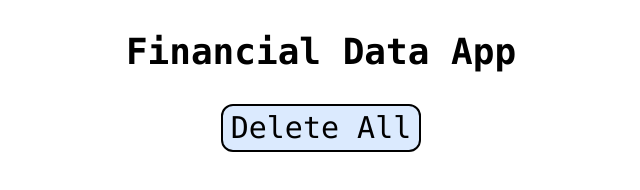
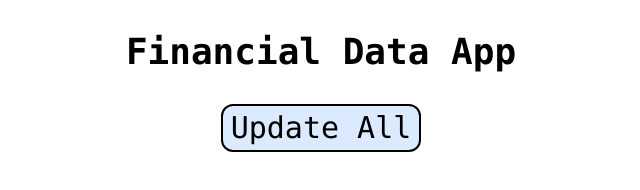
Before and after one commit to gabholli/stock-market-app, a Next.js app: page / in a window 1280 px wide. Shown: the top 190 px of the page, without its empty margins (319-959 px from the left). Built offline with nearby package versions, Linux system fonts and the light colour scheme.

Commit message:
Added update all button

```diff
--- a/src/app/components/PortfolioClient.tsx
+++ b/src/app/components/PortfolioClient.tsx
@@ -23,15 +23,26 @@ export default function PortfolioClient() {
         }
     }
 
-    const deleteAllItems = (() => {
-        setList([])
-    })
+    const handleUpdateAll = async () => {
+        try {
+            const updatedItems = await Promise.all(
+                list.map(async (item) => {
+                    const response = await axios.get("/api/stockData?" + new URLSearchParams({ symbol: item.symbol }).toString())
+                    return response.data
+                })
+            )
+
+            setList(updatedItems)
+        } catch (error) {
+            console.error("Error updating items:", error)
+        }
+    }
 
     return (
         <div className="flex flex-col justify-center items-center">
             <button className="bg-blue-100 px-2 py-1 rounded-xl border-black border-2
                 mb-10 cursor-pointer"
-                onClick={deleteAllItems}>Delete All</button>
+                onClick={handleUpdateAll}>Update All</button>
             <Search placeholder="Enter symbol..." onSearch={handleSearch} />
             <main className="mt-6">
                 {list.map((item) => (
```
